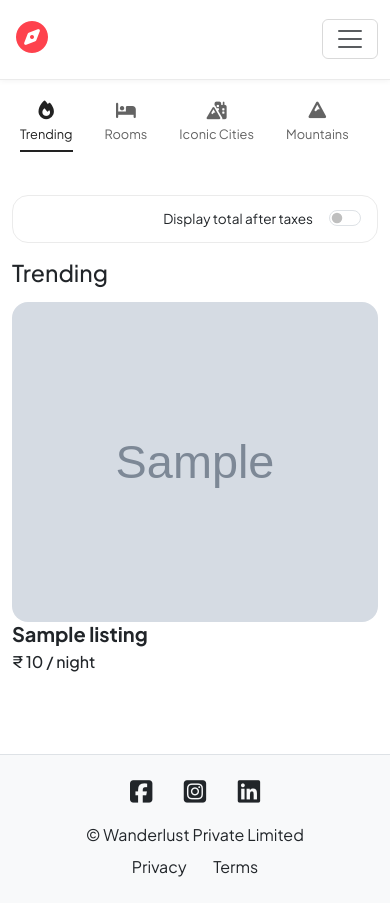
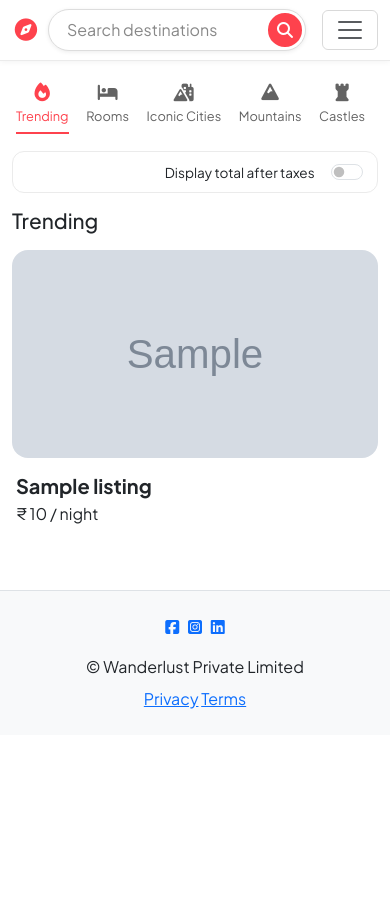
Before and after one commit to DeepDhingani/my-project, a Node server app: page /listings?category=trending in a window 390 px wide. After the commit the page ends 709 px from the top, so only its background shows below. Run offline with Node 20, Linux system fonts and the light colour scheme; tables that the repository leaves empty hold one stand-in row (values such as "Sample post"); grey boxes marked "Sample" are stand-in pictures; some libraries are stand-ins or nearby versions.

Commit message:
UI with improved navbar search functionality and responsive design adjustments

```diff
--- a/public/css/style.css
+++ b/public/css/style.css
@@ -1,175 +1,19 @@
- body {
-     font-family: "Plus Jakarta Sans", sans-serif !important;
-     display: flex;
-     flex-direction: column;
-     min-height: 100vh;
- }
-
- .container {
-     flex: 1
- }
- /* Navbar */
-
- .custom-navbar {
-     background-color: #263D35 ! important;
- }
-
- .custom-navbar .navbar-brand,
- .custom-navbar .nav-link {
-     color: white !important;
- }
-
- .navbar {
-     height: 5rem
- }
-
- .fa-compass {
-     color: #fe424d;
-     font-size: 2rem;
- }
- /* Footer */
- /* Footer */
-
- .f-info-socials a {
-     color: inherit;
-     margin: 0 0.6rem;
-     transition: color 0.2s;
- }
-
- .f-info-socials i {
-     font-size: 1.6rem;
- }
-
- .f-info-socials a:hover {
-     color: #fe424d;
-     /* same red as your compass */
- }
-
- .f-info-links a {
-     color: inherit;
-     text-decoration: none;
-     margin: 0 0.75rem;
- }
-
- .f-info-links a:hover {
-     text-decoration: underline;
- }
- /* Cards */
-
- .card {
-     /* border: none !important; */
-     margin-bottom: 2rem;
- }
-
- .card-img-top {
-     border-radius: 1rem !important;
-     width: 100% !important;
-     object-fit: cover !important;
- }
-
- .card-body {
-     padding: 0 !important;
- }
-
- .card-text {
-     font-weight: 500 !important;
- }
- /* Card Effect */
-
- .card-img-overlay {
-     opacity: 0
- }
-
- .card-img-overlay:hover {
-     opacity: 0.2;
-     background-color: white;
- }
-
- #filters {
-     display: flex;
-     gap: 2rem;
-     overflow-x: auto;
-     /* scrolls sideways on small screens */
-     padding: 1.2rem 0.5rem;
-     margin-bottom: 1rem;
-     scrollbar-width: none;
- }
-
- #filters::-webkit-scrollbar {
-     display: none;
- }
-
- .filter {
-     flex: 0 0 auto;
-     text-align: center;
-     text-decoration: none;
-     color: #222;
-     opacity: 0.7;
-     padding-bottom: 0.4rem;
-     border-bottom: 2px solid transparent;
- }
-
- .filter:hover,
- .filter.active {
-     opacity: 1;
-     border-bottom-color: #222;
- }
-
- .filter p {
-     margin: 0;
-     font-size: 0.8rem;
- }
-
- .filter i {
-     font-size: 1.1rem;
-     margin-bottom: 0.3rem;
- }
-
- #filters-bar {
-     display: flex;
-     align-items: center;
-     justify-content: space-between;
-     gap: 1.5rem;
- }
-
- #filters {
-     flex: 1 1 auto;
-     min-width: 0;
-     /* lets the filter row scroll instead of pushing the toggle off-screen */
- }
-
- .tax-toggle {
-     flex: 0 0 auto;
-     border: 1px solid #ebebeb;
-     border-radius: 1rem;
-     padding: 0.6rem 1rem;
-     white-space: nowrap;
- }
-
- .tax-toggle .form-check-label {
-     font-size: 0.85rem;
-     margin-right: 0.5rem;
- }
-
- .tax-info {
-     display: none;
-     font-size: 0.8rem;
-     color: #717171;
- }
- /* On phones, drop the toggle under the filters */
-
- @media (max-width: 767px) {
-     #filters-bar {
-         flex-direction: column;
-         align-items: stretch;
-         gap: 0.5rem;
-     }
- }
-
 :root {
     --brand: #fe424d;
     --brand-dark: #e0313c;
 }
+
+body {
+    font-family: "Plus Jakarta Sans", system-ui, -apple-system, "Segoe UI", Roboto, sans-serif;
+    overflow-x: hidden;
+    /* stops accidental sideways scrolling on phones */
+}
+
+img {
+    max-width: 100%;
+}
+
+
 /* ---------- Navbar ---------- */
 
 .app-navbar {
@@ -210,16 +54,20 @@
     background-color: var(--brand-dark);
     color: #fff;
 }
- /* ---------- Search bar ---------- */
+
+
+/* ---------- Search bar (always visible, outside the hamburger) ---------- */
 
 .search-form {
     display: flex;
     align-items: center;
-     width: 100%;
-     max-width: 420px;
+    flex: 1 1 auto;
+    /* fills the space between the logo and the hamburger on phones */
+    min-width: 0;
+    margin: 0 0.5rem;
     border: 1px solid #ddd;
     border-radius: 40px;
-     padding: 0.25rem 0.25rem 0.25rem 1.2rem;
+    padding: 0.2rem 0.2rem 0.2rem 1rem;
     box-shadow: 0 1px 4px rgba(0, 0, 0, 0.08);
     background: #fff;
     transition: border-color 0.2s, box-shadow 0.2s;
@@ -245,8 +93,8 @@
 
 .search-btn {
     flex: 0 0 auto;
-     width: 2.3rem;
-     height: 2.3rem;
+    width: 2.1rem;
+    height: 2.1rem;
     border: none;
     border-radius: 50%;
     background-color: var(--brand);
@@ -260,3 +108,232 @@
 .search-btn:hover {
     background-color: var(--brand-dark);
 }
+
+
+/* Desktop: centre the search between the logo and the links */
+
+@media (min-width: 768px) {
+    .search-form {
+        flex: 0 1 420px;
+        margin: 0 auto;
+        padding-left: 1.2rem;
+    }
+    .search-btn {
+        width: 2.3rem;
+        height: 2.3rem;
+    }
+    .app-navbar .navbar-collapse {
+        flex-grow: 0;
+    }
+    /* links hug the right side */
+}
+
+
+/* ---------- Filters + tax toggle ---------- */
+
+#filters-bar {
+    display: flex;
+    align-items: center;
+    justify-content: space-between;
+    gap: 1.5rem;
+    margin-top: 1rem;
+}
+
+#filters {
+    flex: 1 1 auto;
+    min-width: 0;
+    /* lets the filter row scroll instead of pushing the toggle off-screen */
+    display: flex;
+    gap: 2rem;
+    overflow-x: auto;
+    padding: 1.2rem 0.5rem;
+    scrollbar-width: none;
+    -webkit-overflow-scrolling: touch;
+}
+
+#filters::-webkit-scrollbar {
+    display: none;
+}
+
+.filter {
+    flex: 0 0 auto;
+    text-align: center;
+    text-decoration: none;
+    color: #222;
+    opacity: 0.7;
+    padding-bottom: 0.4rem;
+    border-bottom: 2px solid transparent;
+}
+
+.filter:hover,
+.filter.active {
+    opacity: 1;
+    border-bottom-color: var(--brand);
+    color: var(--brand);
+}
+
+.filter p {
+    margin: 0;
+    font-size: 0.8rem;
+}
+
+.filter i {
+    font-size: 1.1rem;
+    margin-bottom: 0.3rem;
+}
+
+.tax-toggle {
+    flex: 0 0 auto;
+    border: 1px solid #ebebeb;
+    border-radius: 1rem;
+    padding: 0.6rem 1rem;
+    white-space: nowrap;
+}
+
+.tax-toggle .form-check-label {
+    font-size: 0.85rem;
+    margin-right: 0.5rem;
+}
+
+.form-check-input:checked {
+    background-color: var(--brand);
+    border-color: var(--brand);
+}
+
+.tax-info {
+    display: none;
+    font-size: 0.8rem;
+    color: #717171;
+}
+
+
+/* ---------- Listing cards ---------- */
+
+.listing-card .card-img-top,
+.listing-img {
+    border-radius: 1rem;
+    height: 20rem;
+    object-fit: cover;
+    width: 100%;
+}
+
+.listing-card:hover .listing-img {
+    opacity: 0.9;
+}
+
+
+/* ---------- Show page ---------- */
+
+.show-img {
+    height: 24rem;
+    object-fit: cover;
+    width: 100%;
+}
+
+
+/* ---------- Footer ---------- */
+
+.site-footer {
+    margin-top: 3rem;
+    padding: 1.5rem 0;
+    background-color: #f8f9fa;
+    border-top: 1px solid #ebebeb;
+    text-align: center;
+}
+
+.site-footer .social {
+    font-size: 1.6rem;
+    display: flex;
+    justify-content: center;
+    gap: 1.2rem;
+    margin-bottom: 0.8rem;
+}
+
+.site-footer .links a {
+    margin: 0 0.6rem;
+    color: #222;
+    text-decoration: none;
+}
+
+
+/* =========================================================
+   TABLETS AND PHONES (under 768px)
+   ========================================================= */
+
+@media (max-width: 767.98px) {
+    h3 {
+        font-size: 1.3rem;
+    }
+    h4 {
+        font-size: 1.15rem;
+    }
+    /* navbar: logo, search and hamburger stay on one row; the menu opens below */
+    .app-navbar .navbar-brand {
+        margin-right: 0;
+    }
+    .app-navbar .navbar-collapse {
+        flex-basis: 100%;
+        padding-bottom: 0.75rem;
+    }
+    .app-navbar .nav-link {
+        padding: 0.65rem 0;
+    }
+    /* filters on top, tax toggle underneath */
+    #filters-bar {
+        flex-direction: column;
+        align-items: stretch;
+        gap: 0.25rem;
+        margin-top: 0.5rem;
+    }
+    #filters {
+        gap: 1.4rem;
+        padding: 0.8rem 0.25rem;
+    }
+    .tax-toggle {
+        white-space: normal;
+        padding: 0.5rem 0.9rem;
+        border-radius: 0.75rem;
+    }
+    .tax-toggle .form-check {
+        margin-bottom: 0;
+    }
+    /* shorter images so a card doesn't fill the whole screen */
+    .listing-card .card-img-top,
+    .listing-img {
+        height: 15rem;
+    }
+    .show-img {
+        height: 16rem;
+    }
+    /* inputs at 16px stop iOS from zooming the page when you tap them */
+    input,
+    select,
+    textarea,
+    .form-control,
+    .form-select {
+        font-size: 16px !important;
+    }
+    /* easier to tap */
+    .btn {
+        min-height: 44px;
+    }
+    .btn-sm {
+        min-height: 38px;
+    }
+    .site-footer {
+        margin-top: 2rem;
+    }
+}
+
+
+/* very small phones */
+
+@media (max-width: 400px) {
+    .listing-card .card-img-top,
+    .listing-img {
+        height: 13rem;
+    }
+    #filters {
+        gap: 1.1rem;
+    }
+}
--- a/views/includes/navbar.ejs
+++ b/views/includes/navbar.ejs
@@ -6,22 +6,22 @@
             <span class="d-none d-lg-inline ms-2">wanderlust</span>
         </a>
 
-        <!-- Mobile toggle -->
-        <button class="navbar-toggler" type="button" data-bs-toggle="collapse" data-bs-target="#navbarNav" aria-controls="navbarNav" aria-expanded="false" aria-label="Toggle navigation">
+        <!-- Search: outside the collapse, so it is always visible -->
+        <form class="search-form nav-search" role="search" action="/listings" method="get">
+            <input class="search-input" type="search" name="search" placeholder="Search destinations" aria-label="Search destinations" value="<%= typeof searchQuery !== 'undefined' ? searchQuery : '' %>">
+            <button class="search-btn" type="submit" aria-label="Search">
+                <i class="fa-solid fa-magnifying-glass"></i>
+            </button>
+        </form>
+
+        <!-- Hamburger (phones only) -->
+        <button class="navbar-toggler ms-2" type="button" data-bs-toggle="collapse" data-bs-target="#navbarNav" aria-controls="navbarNav" aria-expanded="false" aria-label="Toggle navigation">
             <span class="navbar-toggler-icon"></span>
         </button>
 
+        <!-- Links: these are the only items inside the hamburger menu -->
         <div class="collapse navbar-collapse" id="navbarNav">
-            <!-- Centre: search -->
-            <form class="search-form mx-md-auto my-3 my-md-0" role="search" action="/listings" method="get">
-                <input class="search-input" type="search" name="search" placeholder="Search destinations" aria-label="Search destinations" value="<%= typeof searchQuery !== 'undefined' ? searchQuery : '' %>">
-                <button class="search-btn" type="submit" aria-label="Search">
-                    <i class="fa-solid fa-magnifying-glass"></i>
-                </button>
-            </form>
-
-            <!-- Right: links + auth -->
-            <div class="navbar-nav align-items-md-center">
+            <div class="navbar-nav ms-auto align-items-md-center">
                 <a class="nav-link" href="/listings">All Listings</a>
                 <a class="nav-link" href="/listings/new">Add new Listing</a>
 
--- a/views/listings/_map.ejs
+++ b/views/listings/_map.ejs
@@ -1,7 +1,7 @@
 <%# Map partial for listings/show.ejs. Needs: listing, mapToken (both passed by the controller). %>
     <% const coords = listing.geometry && listing.geometry.coordinates; %>
         <% if (mapToken && coords && coords.length === 2) { %>
-            <div class="col-12 col-md-8 offset-md-2 mt-4 mb-3">
+            <div class="col-12 col-md-8 offset-md-2 mb-3 mt-4">
                 <h3>Where you'll be</h3>
                 <div id="map" style="height: 400px; width: 100%; border-radius: 1rem;"></div>
             </div>
--- a/views/listings/index.ejs
+++ b/views/listings/index.ejs
@@ -34,32 +34,19 @@
         </div>
 
         <h3 class="mt-3 mb-3">
-            <% if (searchQuery) { %>
-                Results for "
-                <%= searchQuery %>"
-                    <% } else if (activeCategory) { %>
-                        <%= filters.find((f) => f.key === activeCategory).label %>
-                            <% } else { %>
-                                All listings
-                                <% } %>
+            <%= activeCategory ? filters.find((f) => f.key === activeCategory).label : "All listings" %>
         </h3>
 
-        <% if (allListings.length === 0) { %>
-            <div class="alert alert-light border text-center">
-                No listings match your search. <a href="/listings">View all listings</a>
-            </div>
-            <% } %>
-
-                <!-- Listings grid -->
+        <!-- Listings grid: 1 column on phones, 2 on tablets, 3 on desktop -->
         <div class="row row-cols-1 row-cols-md-2 row-cols-lg-3 g-4">
             <% for (let listing of allListings) { %>
                 <div class="col">
                     <a href="/listings/<%= listing._id %>" class="text-decoration-none text-dark">
                         <div class="card h-100 border-0 listing-card">
-                                    <img src="<%= listing.image.url %>" class="card-img-top" alt="<%= listing.title %>" style="height: 20rem; object-fit: cover;">
+                            <img src="<%= listing.image.url %>" class="card-img-top listing-img" alt="<%= listing.title %>" loading="lazy">
                             <div class="card-body px-1">
                                 <h5 class="card-title mb-1"><b><%= listing.title %></b></h5>
-                                        <p class="card-text">
+                                <p class="card-text mb-0">
                                     <span class="price" data-price="<%= listing.price || 0 %>">
                                 &#8377; <%= listing.price ? listing.price.toLocaleString("en-IN") : "N/A" %>
                             </span> / night
```
Also changed, not shown: views/listings/show.ejs (+8 -10 lines). Lines whose indentation alone changed are shown as unchanged.
